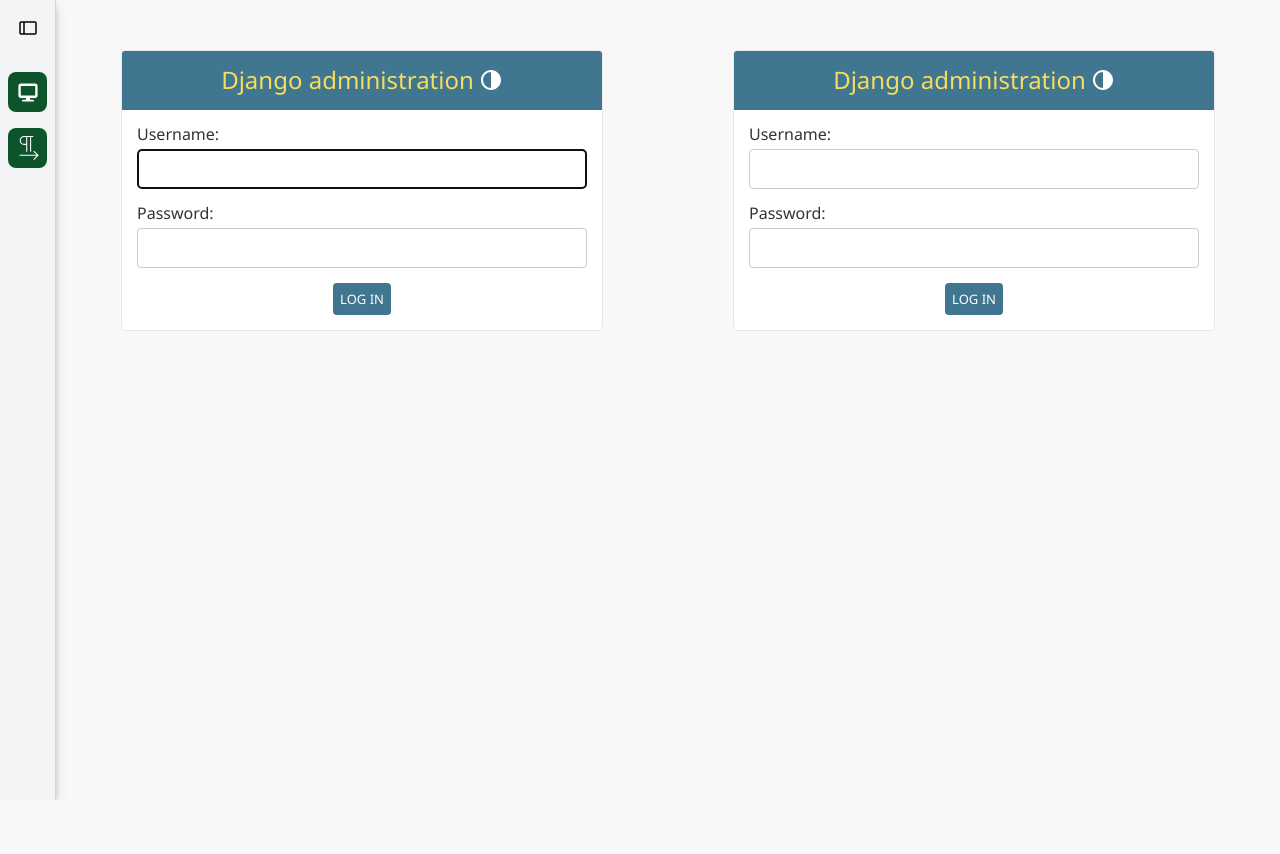
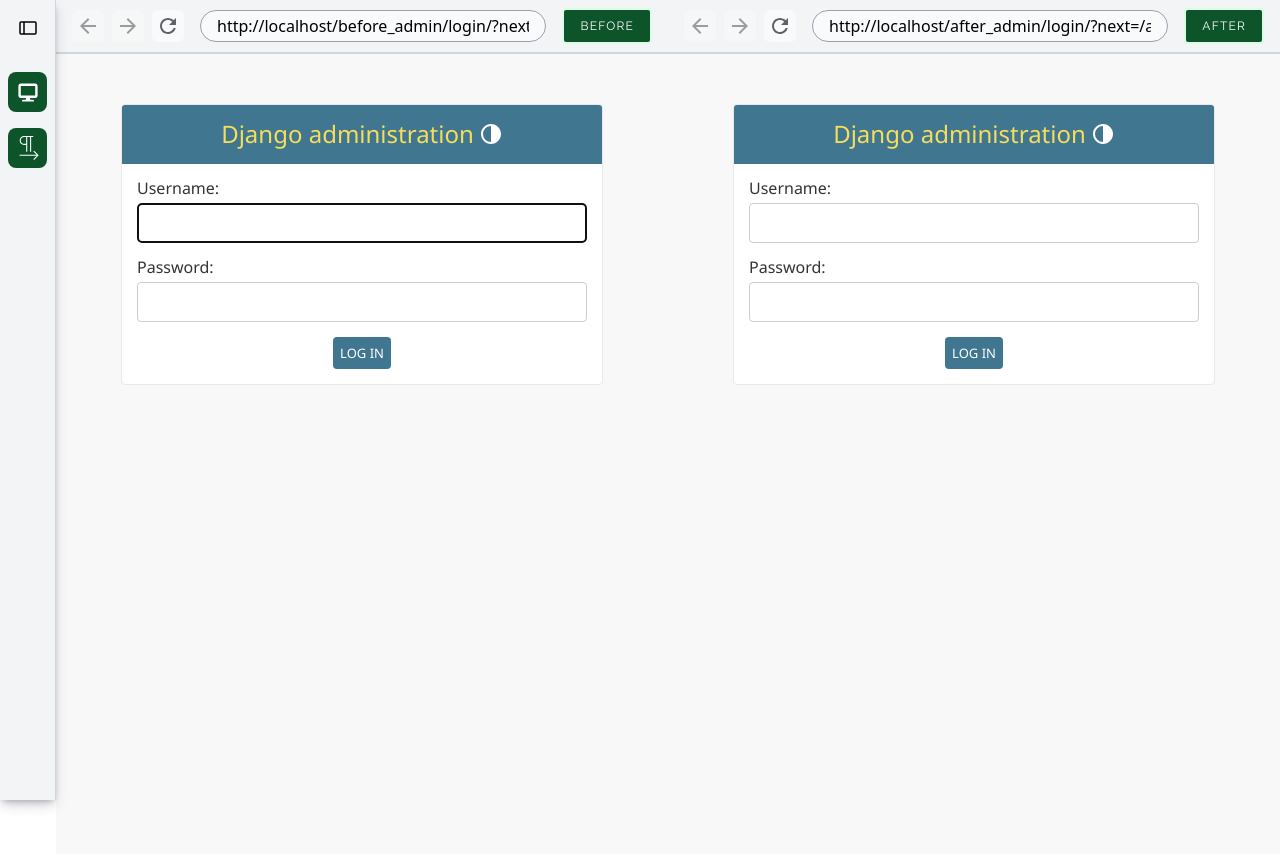
Before and after one commit to Antoliny0919/django-admin-playground, a Django app: page /compare/ in a window 1280 px wide. Before the commit the page ends 800 px from the top, so only its background shows below. Run offline with Django 5.2, Linux system fonts and the light colour scheme; some libraries are stand-ins or nearby versions; some web fonts are replaced.

Commit message:
Add iframe navigation bar.

```diff
--- a/templates/compare/base.html
+++ b/templates/compare/base.html
@@ -29,9 +29,11 @@
       {% with params=request.resolver_match.kwargs %}
       <div class="flex w-full h-screen">
         <div class="flex-1">
+          {% include 'compare/iframe/navigation_bar.html' with iframe_id='before' %}
           <iframe class="w-full h-full" id="before" src="{% block before_url %}{% endblock %}"></iframe>
         </div>
         <div class="flex-1">
+          {% include 'compare/iframe/navigation_bar.html' with iframe_id='after' %}
           <iframe class="w-full h-full" id="after" src="{% block after_url %}{% endblock %}"></iframe>
         </div>
       </div>
--- /dev/null
+++ b/templates/compare/iframe/navigation_bar.html
@@ -0,0 +1,105 @@
+<nav
+class="flex flex-row items-center px-4 py-2 bg-gray-100 border-b-2 border-gray-300"
+data-iframe-id="{{ iframe_id }}"
+x-data="{
+  init() {
+    const iframeId = this.$el.dataset.iframeId;
+    const iframe = document.getElementById(iframeId);
+    this.history = [];
+    this.currentIndex = -1;
+    this.useNav = true;
+    iframe.onload = () => {
+      this.iframe = iframe;
+      const currentUrl = iframe.contentWindow.location.href;
+      const iframeNavbar = iframe.previousElementSibling;
+      this.url = iframeNavbar.querySelector('input');
+      this.url.value = currentUrl;
+      if (this.useNav) {
+        this.history = this.history.slice(0, this.currentIndex + 1);
+        this.history.push(currentUrl);
+        this.currentIndex++;
+      }
+      this.useNav = true;
+    }
+  },
+  previous() {
+    if (this.currentIndex > 0) {
+      this.currentIndex--;
+      this.iframe.src = this.history[this.currentIndex];
+      this.useNav = false;
+    }
+  },
+  next() {
+    if (this.currentIndex < this.history.length - 1) {
+      this.currentIndex++;
+      this.iframe.src = this.history[this.currentIndex];
+      this.useNav = false;
+    }
+  },
+  canGoPrevious() {
+    return this.currentIndex > 0;
+  },
+  canGoNext() {
+    return this.currentIndex < this.history.length - 1;
+  },
+  refresh() {
+    this.iframe.contentWindow.location.reload();
+  },
+  search() {
+    this.iframe.src = this.url.value;
+  }
+}">
+    <div class="flex gap-2">
+        <button
+        class="group w-8 h-8 flex items-center justify-center transition-color duration-200 bg-gray-50 rounded-md"
+        :class="!canGoPrevious() ? 'opacity-60' : 'hover:bg-blue-100 cursor-pointer'"
+        :disabled="!canGoPrevious()"
+        @click="previous()"
+        >
+            <svg
+            class="fill-[#5f6368]"
+            :class="canGoPrevious() && 'group-hover:fill-blue-700'"
+            width="24"
+            height="24"
+            viewBox="0 0 24 24"
+            fill="currentColor"
+            >
+                <path d="M20 11H7.83l5.59-5.59L12 4l-8 8 8 8 1.41-1.41L7.83 13H20v-2z"/>
+            </svg>
+        </button>
+        <button
+        class="group w-8 h-8 flex items-center justify-center transition-color duration-200 bg-gray-50 rounded-md"
+        :class="!canGoNext() ? 'opacity-60' : 'hover:bg-blue-100 cursor-pointer'"
+        :disabled="!canGoNext()"
+        @click="next()"
+        >
+            <svg
+            class="fill-[#5f6368]"
+            :class="canGoNext() && 'group-hover:fill-blue-700'"
+            width="24"
+            height="24"
+            viewBox="0 0 24 24"
+            fill="currentColor"
+            >
+                <path d="M12 4l-1.41 1.41L16.17 11H4v2h12.17l-5.58 5.59L12 20l8-8z"/>
+            </svg>
+        </button>
+        <button
+        class="group w-8 h-8 flex items-center justify-center transition-color duration-200 cursor-pointer bg-gray-50 rounded-md hover:bg-blue-100"
+        @click="refresh()"
+        >
+            <svg class="fill-[#5f6368] group-hover:fill-blue-700" width="24" height="24" viewBox="0 0 24 24" fill="currentColor">
+                <path d="M17.65 6.35C16.2 4.9 14.21 4 12 4c-4.42 0-7.99 3.58-7.99 8s3.57 8 7.99 8c3.73 0 6.84-2.55 7.73-6h-2.08c-.82 2.33-3.04 4-5.65 4-3.31 0-6-2.69-6-6s2.69-6 6-6c1.66 0 3.14.69 4.22 1.78L13 11h7V4l-2.35 2.35z"/>
+            </svg>
+        </button>
+    </div>
+    <div class="w-full px-4">
+        <input
+        class="rounded-2xl w-full h-8 px-4 py-2 bg-gray-50 border-1 border-gray-400"
+        type="text"
+        placeholder="Enter URL..."
+        @keydown.enter="search()"
+        >
+    </div>
+    <div class="px-4 py-2 text-xs text-center tracking-widest rounded-sm text-white border-2 border-green-100 bg-green-900 font-base">{% if iframe_id == 'before' %}BEFORE{% else %}AFTER{% endif %}</div>
+</nav>
```
